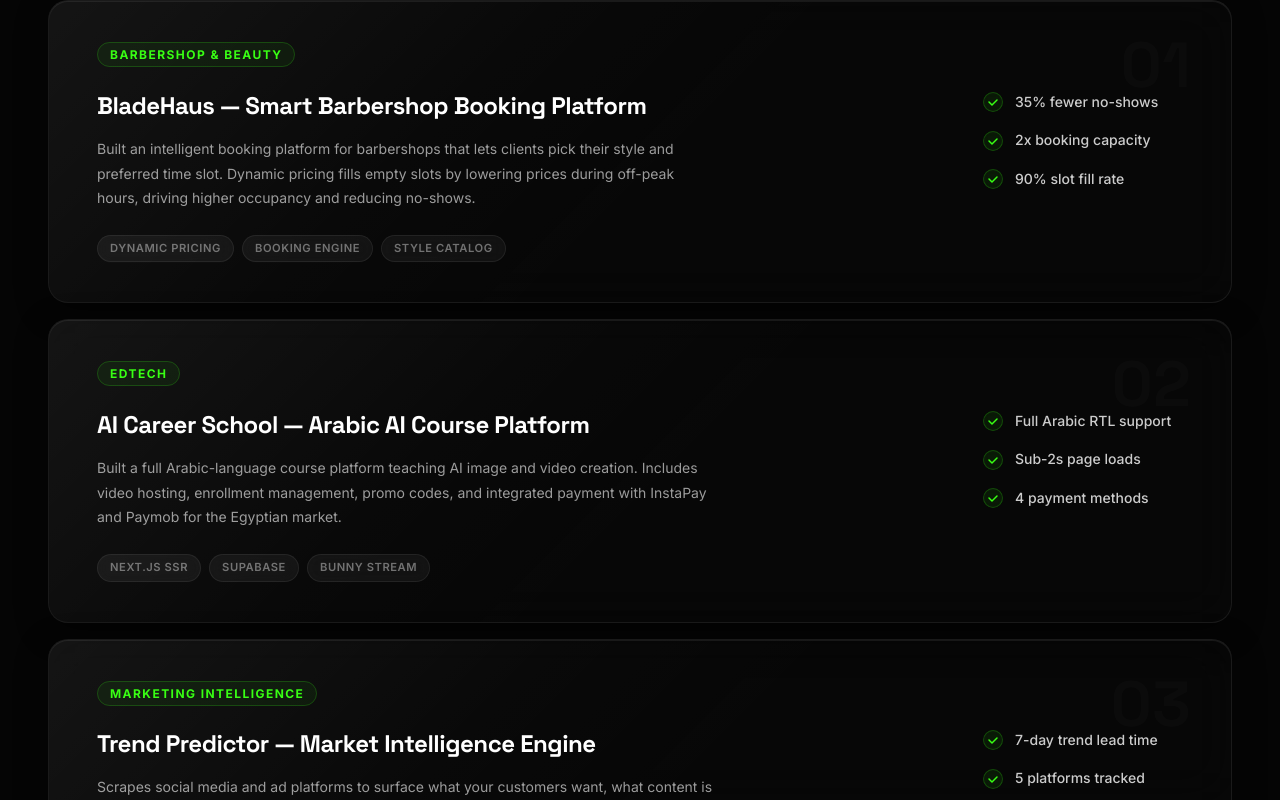
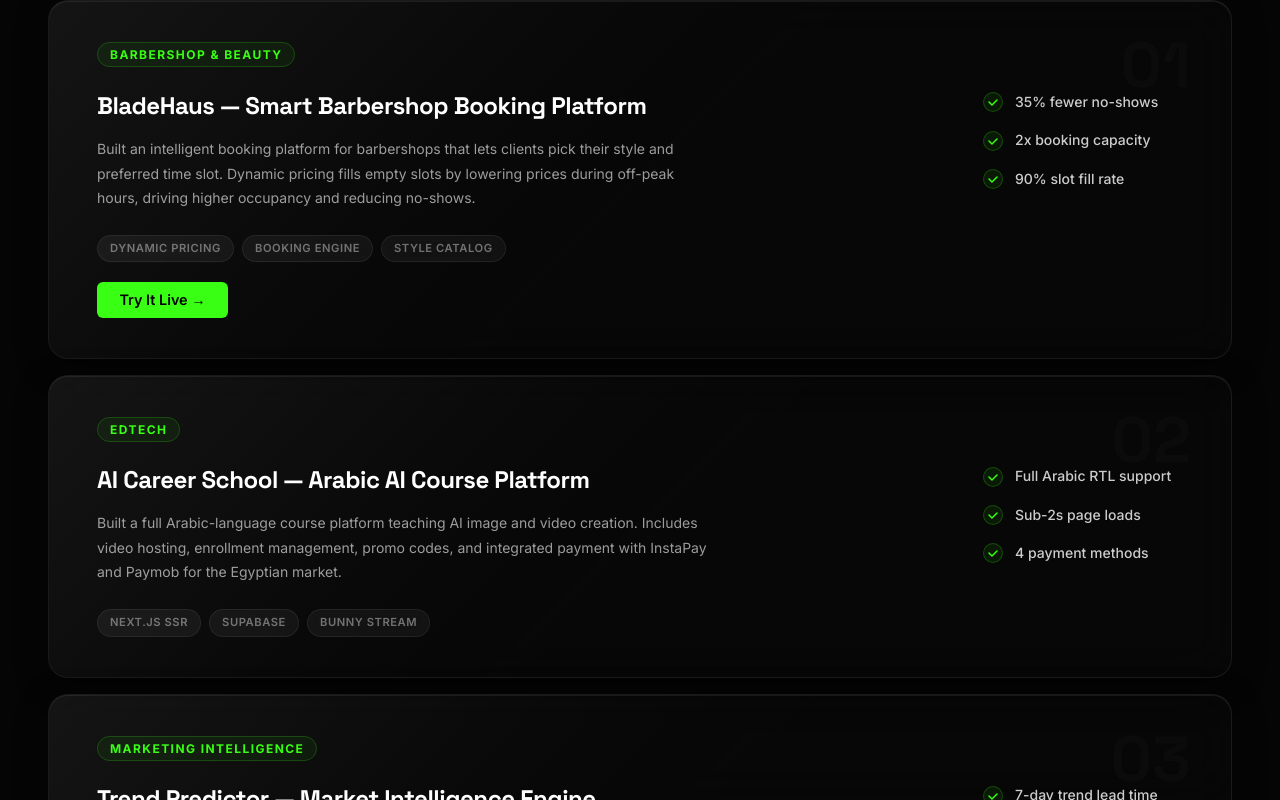
Before and after one commit to OmarTDS/Solvix-website, a React (Vite) app: page / in a window 1280 px wide. Shown: the part 2922-3722 px from the top of the page. Built offline with nearby package versions, Linux system fonts and the light colour scheme.

Commit message:
Update Work.jsx

```diff
--- a/src/components/Work/Work.jsx
+++ b/src/components/Work/Work.jsx
@@ -10,6 +10,7 @@
     results: ['35% fewer no-shows', '2x booking capacity', '90% slot fill rate'],
     tech: ['Dynamic Pricing', 'Booking Engine', 'Style Catalog'],
     accent: '#39FF14',
+    url: 'https://golden-cut-booking.vercel.app/',
   },
   {
     id: 'aicareerschool',
```
